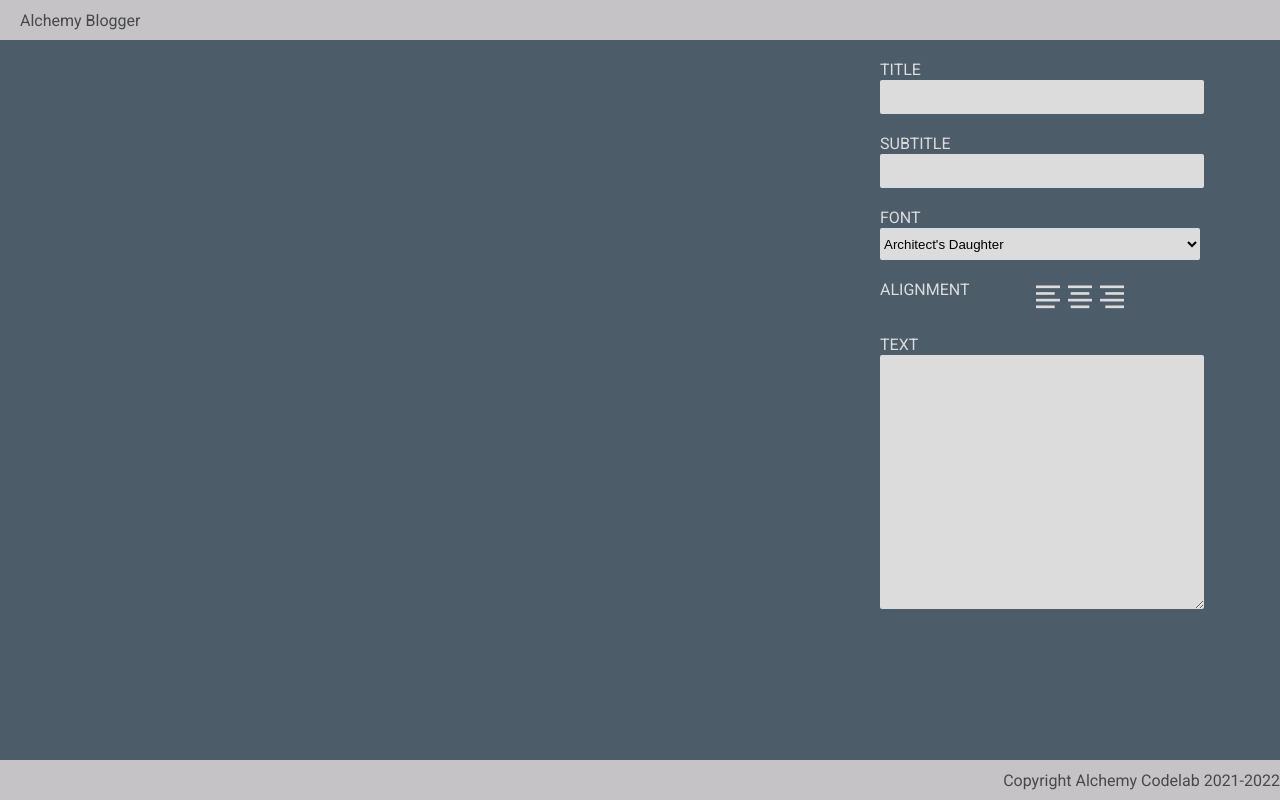
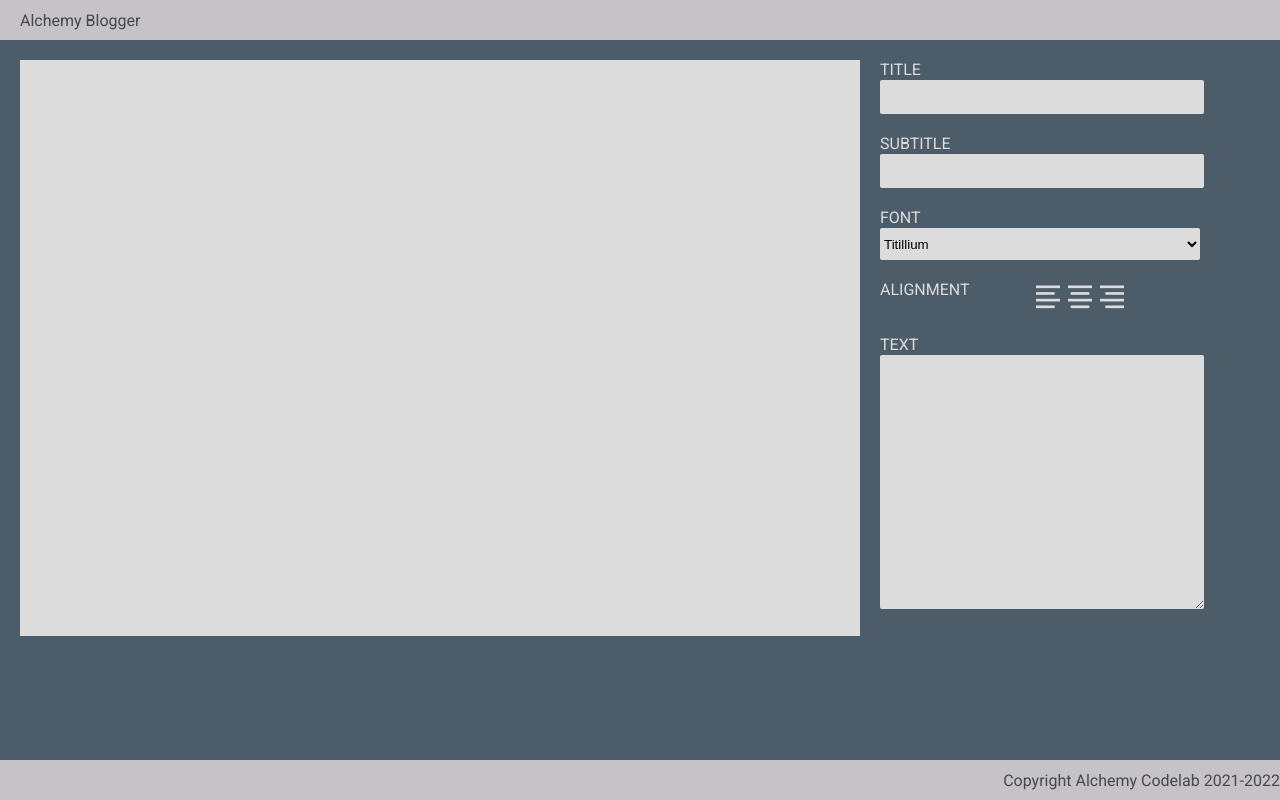
Before and after one commit to stevelad83/half-baked-blog-builder, a React (Create React App) app: page / in a window 1280 px wide. Built offline with nearby package versions, Linux system fonts and the light colour scheme; a web font is replaced by a local one.

Commit message:
dynamically rendering font style

```diff
--- a/src/components/Editor/Editor.js
+++ b/src/components/Editor/Editor.js
@@ -1,7 +1,7 @@
 import React from 'react';
 import './Editor.css';
 
-export default function Editor({ title, setTitle, subtitle, setSubtitle }) {
+export default function Editor({ title, setTitle, subtitle, setSubtitle, font, setFont }) {
   return (
     <div className="editor">
       <div className="form-control">
@@ -13,7 +13,7 @@ export default function Editor({ title, setTitle, subtitle, setSubtitle }) {
         <label>Subtitle</label>
       </div>
       <div className="form-control">
-        <select>
+        <select value={font} onChange={(e) => setFont(e.target.value)}>
           <option value="architect">{"Architect's Daughter"}</option>
           <option value="comforter">Comforter</option>
           <option value="fredoka">Fredoka</option>
--- a/src/components/Home/Home.js
+++ b/src/components/Home/Home.js
@@ -7,14 +7,15 @@ import './Home.css';
 export default function Home() {
   const [title, setTitle] = useState('');
   const [subtitle, setSubtitle] = useState('');
+  const [font, setFont] = useState('titillium');
 
   // add useState calls here for title, subtitle, font, align, and text
 
   return (
     <main>
       {/* pass the state variables as props to the presentational components */}
-      <Preview {...{ title, subtitle }} />
-      <Editor {...{ title, setTitle, subtitle, setSubtitle }} />
+      <Preview {...{ title, subtitle, font }} />
+      <Editor {...{ title, setTitle, subtitle, setSubtitle, font, setFont }} />
     </main>
   );
 }
--- a/src/components/Preview/Preview.js
+++ b/src/components/Preview/Preview.js
@@ -2,7 +2,7 @@ import React from 'react';
 
 import './Preview.css';
 
-export default function Preview({ title, subtitle }) {
+export default function Preview({ title, subtitle, font }) {
   // implement a Preview screen here
   //  Note - the HTML should have the following structure
   //  the main div should have a class of preview and the font-name prop
@@ -15,9 +15,9 @@ export default function Preview({ title, subtitle }) {
   // </div>
 
   return (
-    <div>
+    <div className={`preview ${font}`}>
       <h1>{title}</h1>
-      <h2>{subtitle}</h2>
+      <h3>{subtitle}</h3>
     </div>
   );
 }
```
